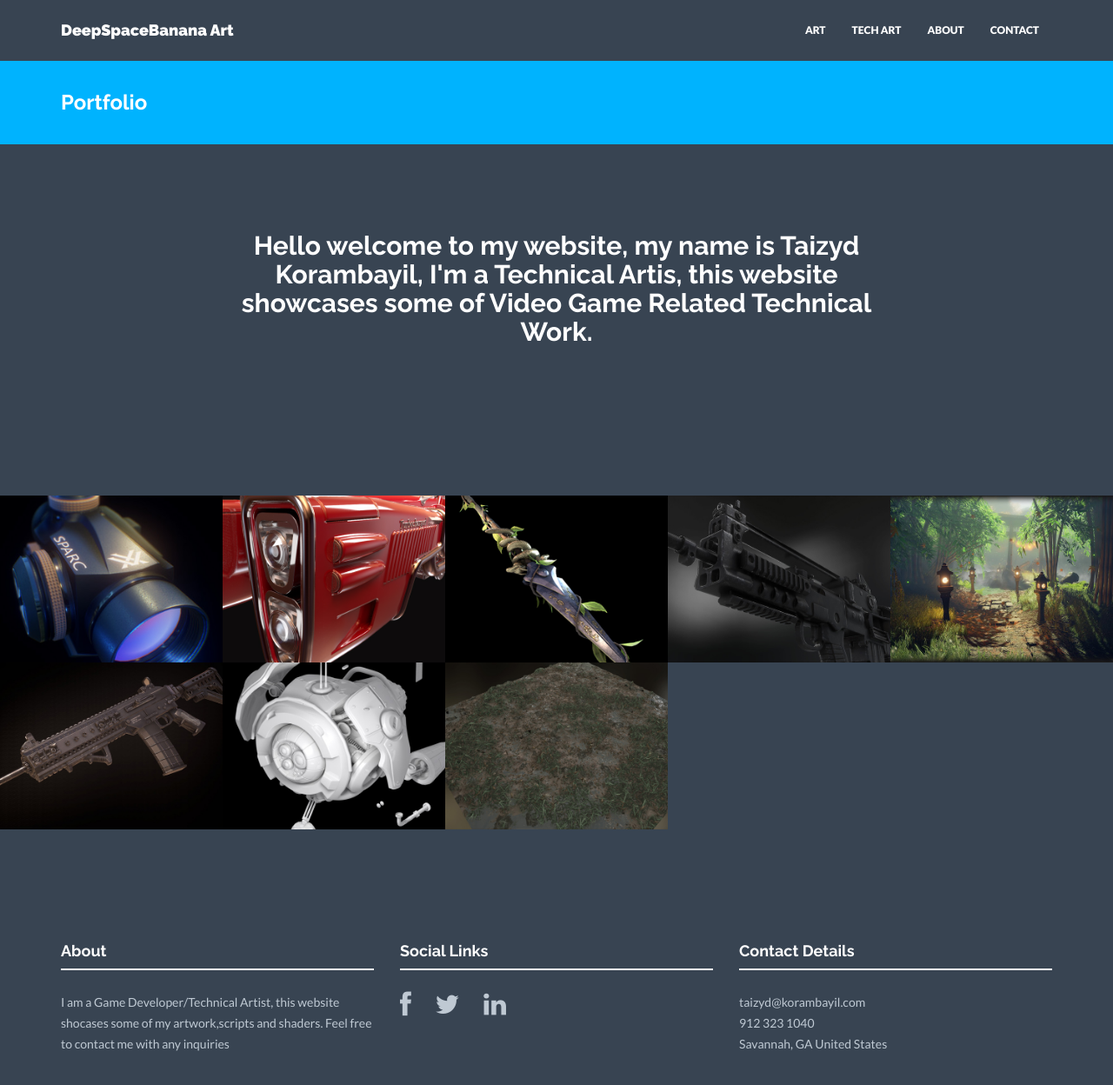
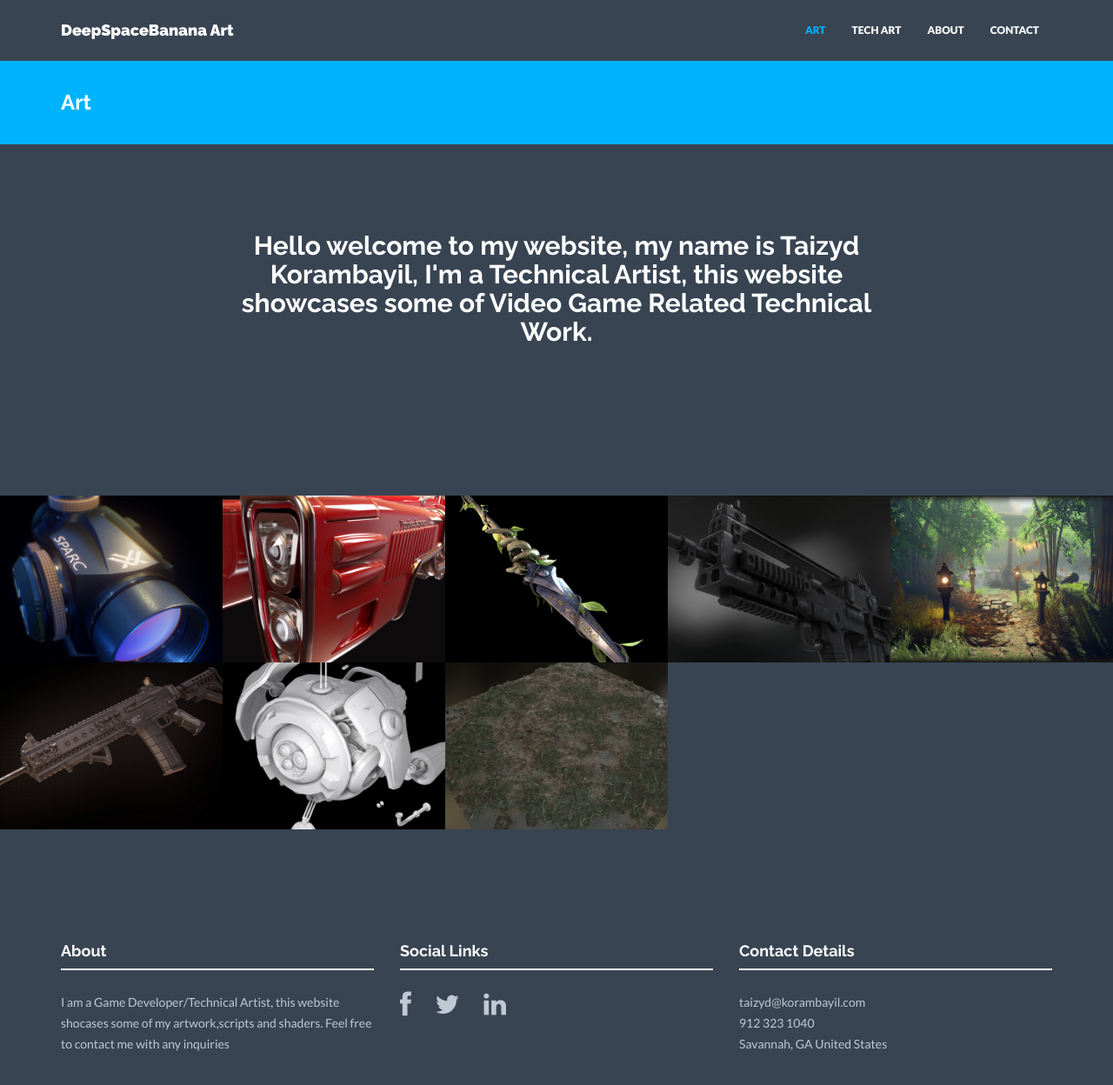
Before and after one commit to deepspacebanana/deepspacebanana.github.io, a Jekyll site: the page built from index.html, in a window 1280 px wide and 1285 px high. Shown: the top 1248 px of the window at 87% size. Built offline with Jekyll 4.4.1, drawn with Linux system fonts in a browser that asks for light colours; nearby versions of some CDN libraries.

Commit message:
Update Index Page

```diff
--- a/index.html
+++ b/index.html
@@ -1,13 +1,13 @@
 ---
 layout: portfolio
-title: Portfolio
+title: Art
 permalink: /
 ---
 
 <div class="container mtb">
     <div class="row">
         <div class="col-lg-8 col-lg-offset-2 centered">
-            <h2>Hello welcome to my website, my name is Taizyd Korambayil, I'm a Technical Artis, this website showcases some of Video Game Related Technical Work.</h2>
+            <h2>Hello welcome to my website, my name is Taizyd Korambayil, I'm a Technical Artist, this website showcases some of Video Game Related Technical Work.</h2>
             <br>
         <div class="hline"></div>
         </div>
```
